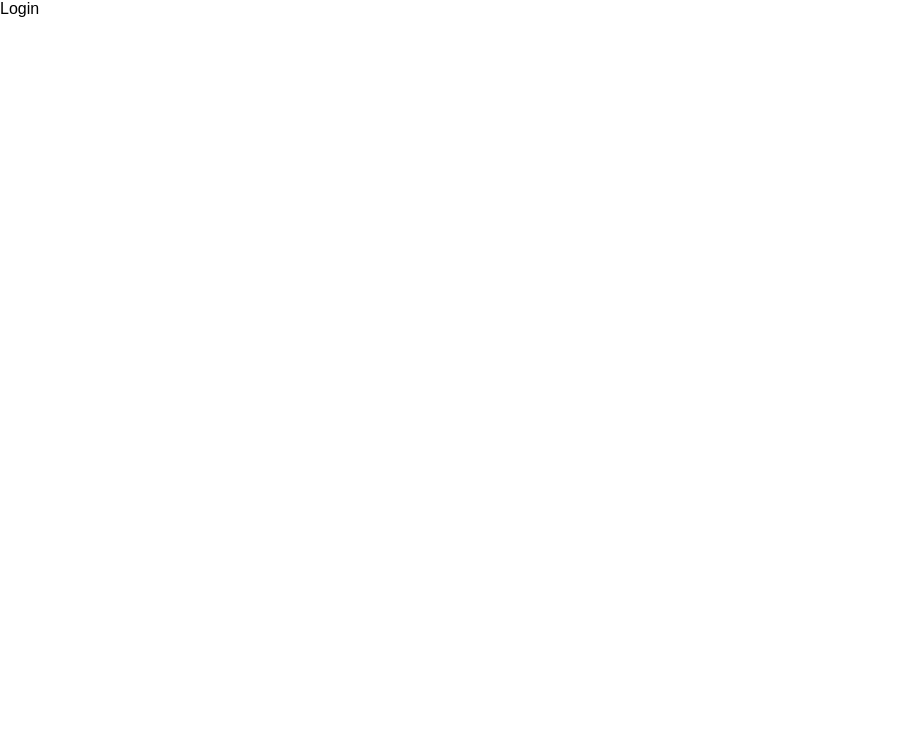
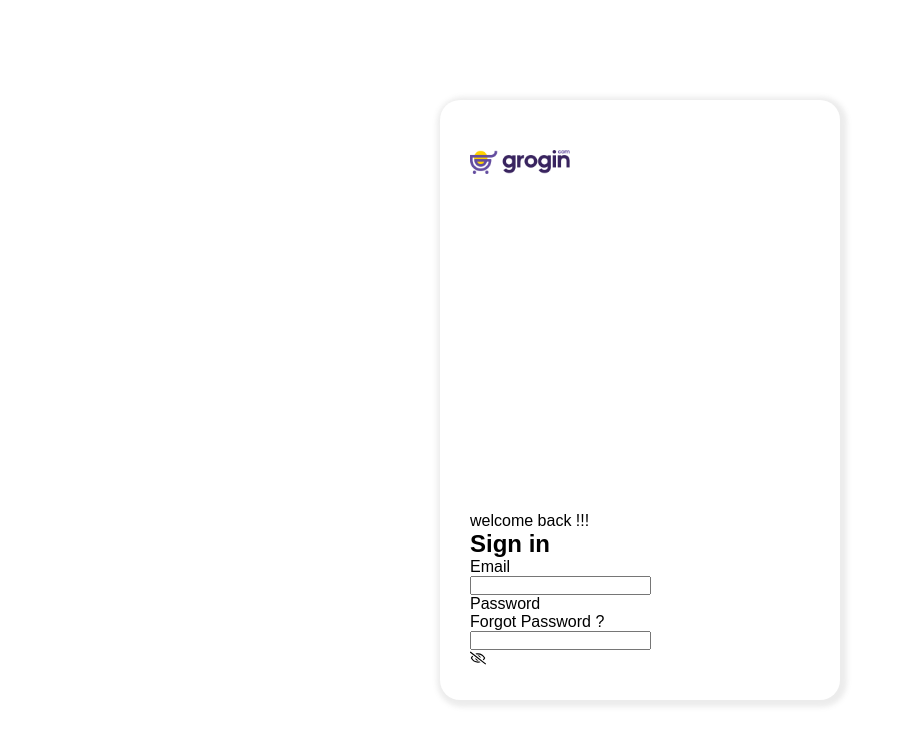
Before and after one commit to sinha-niranjan/ecommerce_frontend, a React (Vite) app: page /auth/sign-in in a window 1280 px wide. Shown: the top 744 px of the page, without its empty margins (0-908 px from the left). Built offline with nearby package versions, Linux system fonts and the light colour scheme.

Commit message:
login page base clear

```diff
--- a/src/Layout/AuthLayout.jsx
+++ b/src/Layout/AuthLayout.jsx
@@ -1,10 +1,13 @@
 import React from "react";
 import { Outlet } from "react-router-dom";
+import "./AuthLayout.scss"
 
 const AuthLayout = () => {
   return (
     <>
-      <Outlet />
+      <div className="auth-layout">
+        <Outlet />
+      </div>
     </>
   );
 };
--- /dev/null
+++ b/src/Layout/AuthLayout.scss
@@ -0,0 +1,8 @@
+.auth-layout {
+  display: flex;
+  align-items: center;
+  justify-content: center;
+  height: 100vh;
+  width: 100%;
+
+}
--- a/src/Pages/sign-in/Login.jsx
+++ b/src/Pages/sign-in/Login.jsx
@@ -1,9 +1,63 @@
-import React from 'react'
+import React, { useState } from "react";
+import "./Login.scss";
+import logo from "../../assets/images/logo.png";
+import { FaRegEyeSlash } from "react-icons/fa";
+import { MdOutlineRemoveRedEye } from "react-icons/md";
 
 const Login = () => {
+  const [email, setEmail] = useState();
+  const [password, setPassword] = useState();
+  const [open, setOpen] = useState(false);
   return (
-    <div>Login</div>
-  )
-}
+    <div className="login-main-box">
+      <div className="login-logo">
+        <img src={logo} alt="logo" />
+      </div>
 
-export default Login
+      <div className="login-innerbox">
+        <p>welcome back !!!</p>
+        <h2>Sign in</h2>
+        <form action="">
+          <div className="input-box-email">
+            <p>Email</p>
+            <input
+              type="text"
+              value={email}
+              onChange={(e) => setEmail(e.target.value)}
+            />
+          </div>
+          <div className="input-box-password">
+            <div className="label">
+              <p>Password</p>
+              <p>Forgot Password ?</p>
+            </div>
+            <div className="input">
+              <input
+                type={open ? "text" : "password"}
+                value={password}
+                onChange={(e) => setPassword(e.target.value)}
+              />
+              {open ? (
+                <div
+                  className="password-icon"
+                  onClick={() => setOpen((prev) => !prev)}
+                >
+                  <MdOutlineRemoveRedEye />
+                </div>
+              ) : (
+                <div
+                  className="password-icon"
+                  onClick={() => setOpen((prev) => !prev)}
+                >
+                  <FaRegEyeSlash />
+                </div>
+              )}
+            </div>
+          </div>
+        </form>
+      </div>
+    </div>
+  );
+};
+
+export default Login;
--- /dev/null
+++ b/src/Pages/sign-in/Login.scss
@@ -0,0 +1,21 @@
+.login-main-box {
+  display: flex;
+  flex-direction: column;
+  align-items: flex-start;
+  justify-content: space-between;
+  width: 400px;
+  height: 600px;
+  box-shadow: 2px 2px 5px 5px rgba(126, 126, 126, 0.145);
+  padding: 30px;
+  border-radius: 20px;
+  .login-logo {
+    margin: 20px 0;
+    > img {
+      width: 100px;
+      height: auto;
+    }
+  }
+  .login-inner-box{
+
+  }
+}
```
